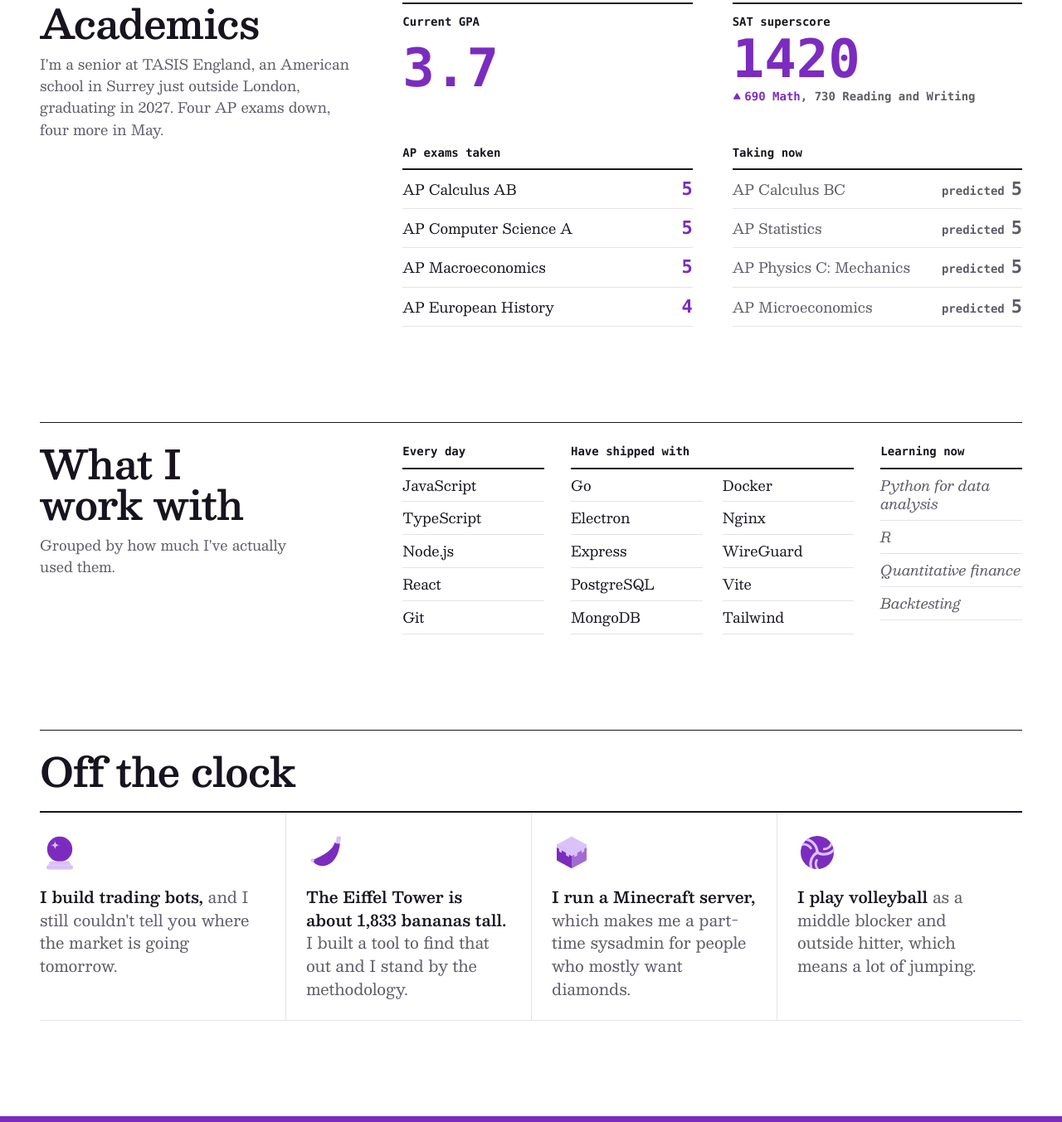
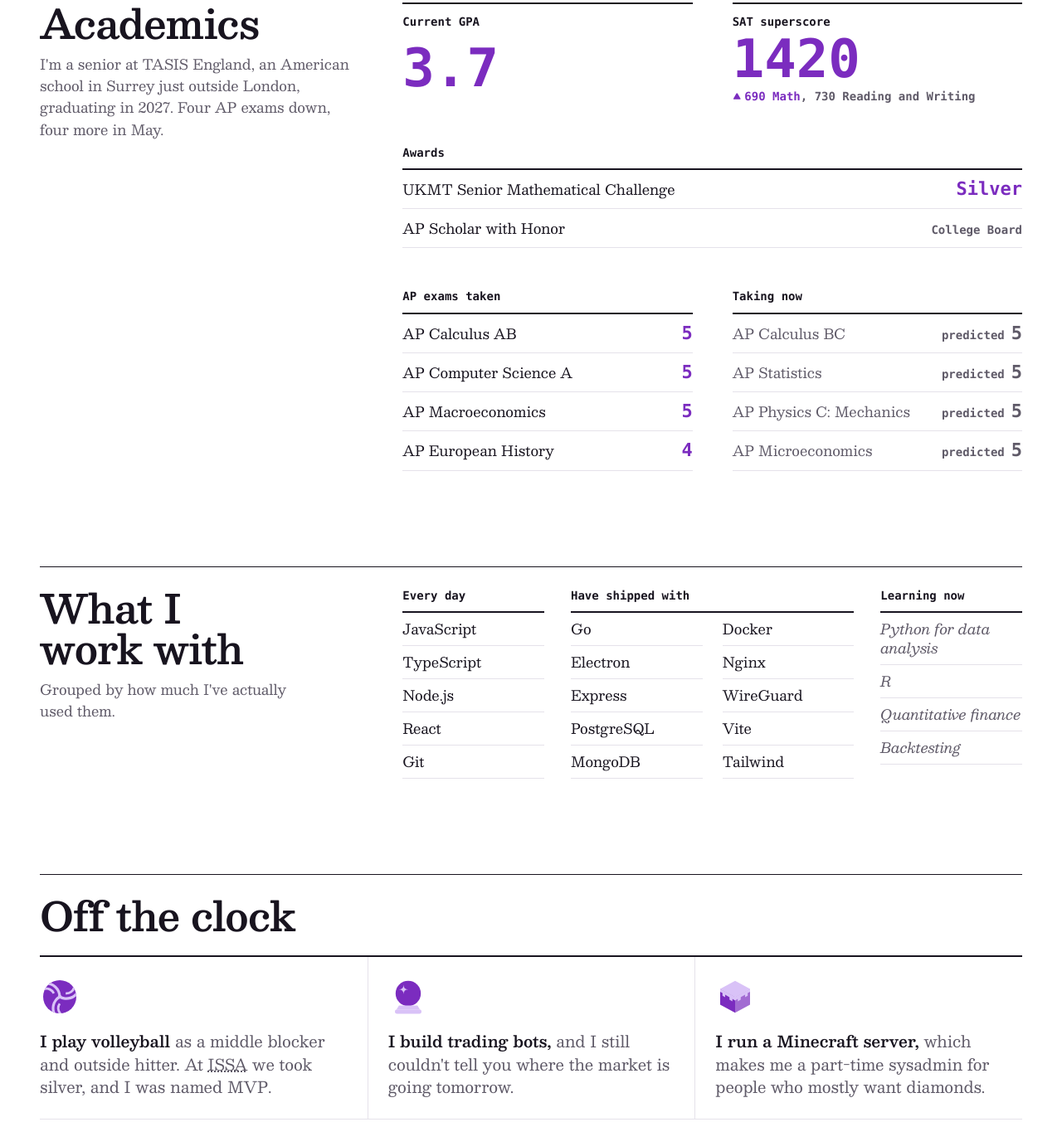
Before and after one commit to iT3g4n/TeganKWebsite, a website with bundled scripts: page public/index.html in a window 1280 px wide. Shown: the part 4058-5411 px from the top of the page at 83% size. Built offline with nearby package versions, Linux system fonts and the light colour scheme; files whose address does not match are found by name; a web font is replaced by a local one.

Commit message:
feat: add awards and volleyball medals
- Academics gets an Awards table: UKMT Senior Mathematical
  Challenge silver and AP Scholar with Honor
- Off the clock now leads with volleyball (middle blocker and
  outside hitter, ISSA silver and ISSA MVP)
- drop the banana fact, which said nothing; the briefs strip
  becomes three columns

```diff
--- a/public/css/academics.css
+++ b/public/css/academics.css
@@ -100,6 +100,13 @@
   color: var(--ink-soft);
 }
 
+.exam-score.award-issuer {
+  color: var(--ink-soft);
+  font-size: var(--step--1);
+  font-weight: 600;
+  font-stretch: 87.5%;
+}
+
 @media (min-width: 620px) {
   .academics-summary,
   .exams {
--- a/public/css/contact.css
+++ b/public/css/contact.css
@@ -42,46 +42,19 @@
   font-weight: 600;
 }
 
-@media (min-width: 640px) {
+@media (min-width: 860px) {
   .facts {
-    grid-template-columns: repeat(2, minmax(0, 1fr));
-  }
-
-  .fact {
-    padding-inline: var(--s-5);
-  }
-
-  .fact:nth-child(odd) {
-    padding-left: 0;
-  }
-
-  .fact:nth-child(even) {
-    border-left: 1px solid var(--rule);
+    grid-template-columns: repeat(3, minmax(0, 1fr));
   }
 
   .fact + .fact {
-    border-top: 0;
-  }
-
-  .fact:nth-child(n + 3) {
-    border-top: 1px solid var(--rule);
-  }
-}
-
-@media (min-width: 1100px) {
-  .facts {
-    grid-template-columns: repeat(4, minmax(0, 1fr));
-  }
-
-  .fact:nth-child(n) {
     padding-left: var(--s-5);
     border-top: 0;
     border-left: 1px solid var(--rule);
   }
 
-  .fact:first-child {
-    padding-left: 0;
-    border-left: 0;
+  .fact {
+    padding-right: var(--s-5);
   }
 }
 
--- a/public/index.html
+++ b/public/index.html
@@ -428,6 +428,13 @@
           <span class="key-figure-detail label"><strong class="key-figure-focus"><svg class="icon" aria-hidden="true"><use href="#i-up"/></svg>690 Math</strong>, 730 Reading and Writing</span>
         </li>
       </ul>
+      <div class="exam-group">
+        <h3 class="table-head">Awards</h3>
+        <ul class="exam-list">
+          <li class="exam"><span>UKMT Senior Mathematical Challenge</span><span class="exam-score">Silver</span></li>
+          <li class="exam"><span>AP Scholar with Honor</span><span class="exam-score award-issuer">College Board</span></li>
+        </ul>
+      </div>
       <div class="exams">
         <div class="exam-group">
           <h3 class="table-head">AP exams taken</h3>
@@ -500,20 +507,16 @@
       </div>
       <ul class="facts">
         <li class="fact">
+          <svg class="icon" aria-hidden="true"><use href="#i-volleyball"/></svg>
+          <p><strong class="fact-lead">I play volleyball</strong> as a middle blocker and outside hitter. At <abbr title="International Schools Sports Association">ISSA</abbr> we took silver, and I was named MVP.</p>
+        </li>
+        <li class="fact">
           <svg class="icon" aria-hidden="true"><use href="#i-crystal"/></svg>
           <p><strong class="fact-lead">I build trading bots,</strong> and I still couldn't tell you where the market is going tomorrow.</p>
         </li>
         <li class="fact">
-          <svg class="icon" aria-hidden="true"><use href="#i-banana"/></svg>
-          <p><strong class="fact-lead">The Eiffel Tower is about 1,833 bananas tall.</strong> I built a tool to find that out and I stand by the methodology.</p>
-        </li>
-        <li class="fact">
           <svg class="icon" aria-hidden="true"><use href="#i-block"/></svg>
           <p><strong class="fact-lead">I run a Minecraft server,</strong> which makes me a part-time sysadmin for people who mostly want diamonds.</p>
-        </li>
-        <li class="fact">
-          <svg class="icon" aria-hidden="true"><use href="#i-volleyball"/></svg>
-          <p><strong class="fact-lead">I play volleyball</strong> as a middle blocker and outside hitter, which means a lot of jumping.</p>
         </li>
       </ul>
     </section>
```
